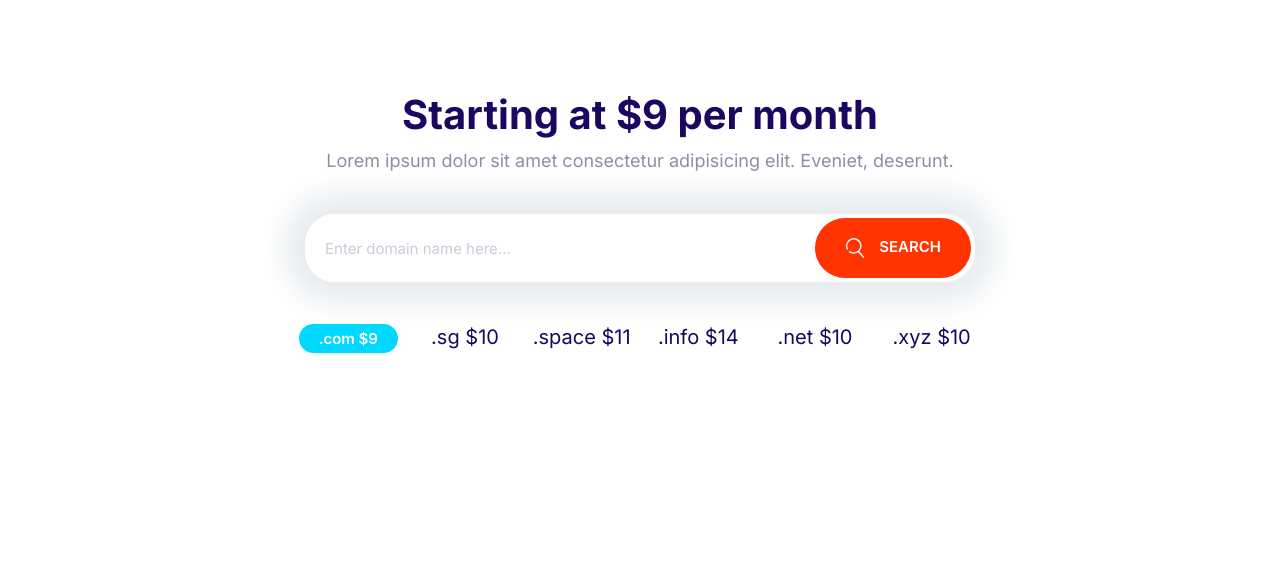
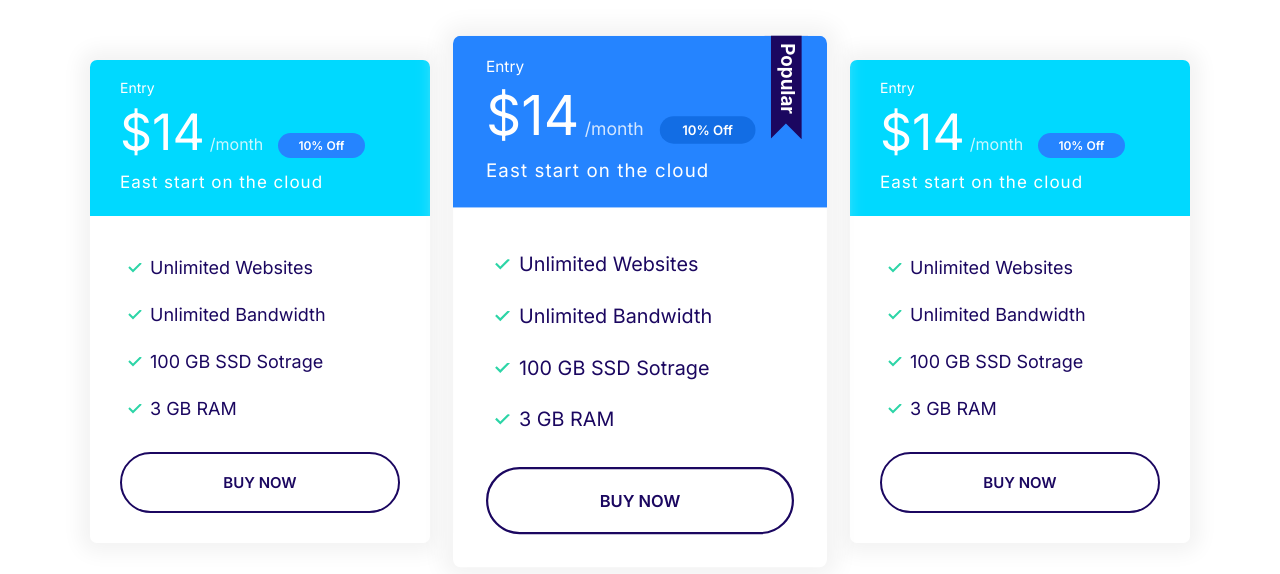
Before and after one commit to lantranad2/moshify, a plain HTML site: page index.html in a window 1280 px wide. Drawn offline with Linux system fonts and the light colour scheme.

Commit message:
Build the plans-block component.

```diff
--- a/css/styles.css
+++ b/css/styles.css
@@ -332,7 +332,15 @@ a {
   color: #fff;
 }
 
+.card--primary .badge--primary {
+  background: #126de4;
+}
+
 /* Plans */
+
+.plan {
+  transition: transform 0.2s ease-out;
+}
 
 .plan__name {
   color: #fff;
@@ -363,6 +371,10 @@ a {
   margin-bottom: 2rem;
 }
 
+.plan--popular {
+  transform: scale(1.1);
+}
+
 .plan--popular .card__header {
   position: relative;
 }
@@ -374,6 +386,14 @@ a {
   top: -6px;
   right: 5%;
   width: 40px;
+}
+
+.plan:hover {
+  transform: scale(1.05);
+}
+
+.plan--popular:hover {
+  transform: scale(1.15);
 }
 
 @media screen and (min-width: 1024px) {
@@ -744,3 +764,14 @@ a {
     grid-template-columns: repeat(auto-fit, minmax(10rem, 1fr));
   }
 }
+
+/*  Plans Block */
+
+.block-plans .grid {
+  gap: 8rem 4rem;
+}
+
+.block-plans .card {
+  max-width: 500px;
+  margin: 0 auto;
+}
--- a/index.html
+++ b/index.html
@@ -14,35 +14,69 @@
     <link rel="stylesheet" href="./css/styles.css" />
   </head>
   <body>
-    <section class="block container block-domain">
-      <header class="block__header">
-        <h2>Starting at $9 per month</h2>
-        <p>
-          Lorem ipsum dolor sit amet consectetur adipisicing elit. Eveniet,
-          deserunt.
-        </p>
-      </header>
-      <div class="input-group">
-        <input
-          type="text"
-          class="input"
-          placeholder="Enter domain name here..."
-        />
-        <button class="btn btn--accent">
-          <svg class="icon icon--white">
-            <use xlink:href="./images/sprite.svg#search"></use>
-          </svg>
-          Search
-        </button>
+    <section class="block container block-plans">
+      <div class="grid grid--1x3">
+        <div class="plan">
+          <div class="card card--secondary">
+            <header class="card__header">
+              <h3 class="plan__name">Entry</h3>
+              <span class="plan__price">$14</span>
+              <span class="plan__billing-cycle">/month</span>
+              <span class="badge badge--primary badge--small">10% Off</span>
+              <span class="plan__description">East start on the cloud</span>
+            </header>
+            <div class="card__body">
+              <ul class="list list--tick">
+                <li class="list__item">Unlimited Websites</li>
+                <li class="list__item">Unlimited Bandwidth</li>
+                <li class="list__item">100 GB SSD Sotrage</li>
+                <li class="list__item">3 GB RAM</li>
+              </ul>
+              <button class="btn btn--outline btn--block">Buy Now</button>
+            </div>
+          </div>
+        </div>
+        <div class="plan plan--popular">
+          <div class="card card--primary">
+            <header class="card__header">
+              <h3 class="plan__name">Entry</h3>
+              <span class="plan__price">$14</span>
+              <span class="plan__billing-cycle">/month</span>
+              <span class="badge badge--primary badge--small">10% Off</span>
+              <span class="plan__description">East start on the cloud</span>
+            </header>
+            <div class="card__body">
+              <ul class="list list--tick">
+                <li class="list__item">Unlimited Websites</li>
+                <li class="list__item">Unlimited Bandwidth</li>
+                <li class="list__item">100 GB SSD Sotrage</li>
+                <li class="list__item">3 GB RAM</li>
+              </ul>
+              <button class="btn btn--outline btn--block">Buy Now</button>
+            </div>
+          </div>
+        </div>
+        <div class="plan">
+          <div class="card card--secondary">
+            <header class="card__header">
+              <h3 class="plan__name">Entry</h3>
+              <span class="plan__price">$14</span>
+              <span class="plan__billing-cycle">/month</span>
+              <span class="badge badge--primary badge--small">10% Off</span>
+              <span class="plan__description">East start on the cloud</span>
+            </header>
+            <div class="card__body">
+              <ul class="list list--tick">
+                <li class="list__item">Unlimited Websites</li>
+                <li class="list__item">Unlimited Bandwidth</li>
+                <li class="list__item">100 GB SSD Sotrage</li>
+                <li class="list__item">3 GB RAM</li>
+              </ul>
+              <button class="btn btn--outline btn--block">Buy Now</button>
+            </div>
+          </div>
+        </div>
       </div>
-      <ul class="list block-domain__prices">
-        <li><span class="badge badge--secondary">.com $9</span></li>
-        <li>.sg $10</li>
-        <li>.space $11</li>
-        <li>.info $14</li>
-        <li>.net $10</li>
-        <li>.xyz $10</li>
-      </ul>
     </section>
   </body>
 </html>
```
Also changed, not shown: components/plans-block.html (added, +64 -0 lines).
